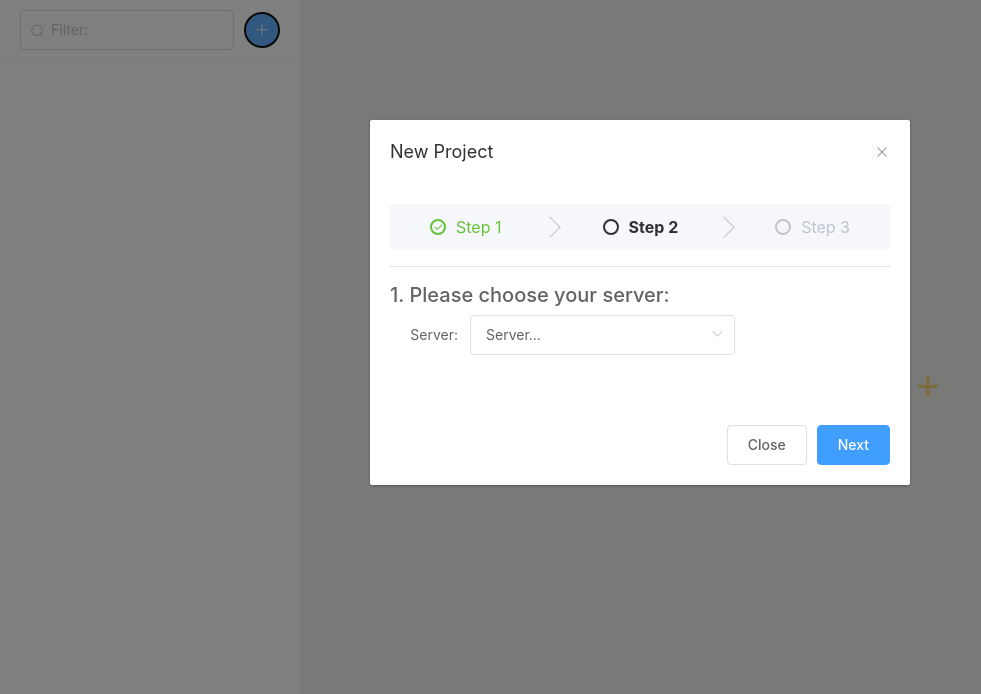
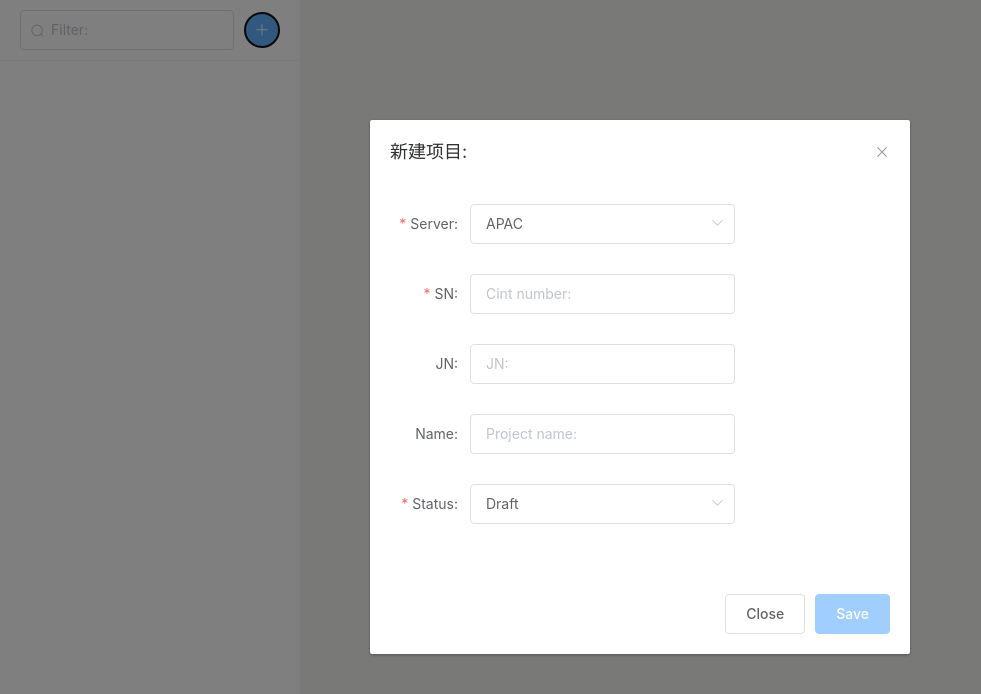
Before and after one commit to WuYunYung/generator-plus, a Vue app: page / in a window 1280 px wide. Both pictures are taken after a click on the button "New". Shown: the top 694 px of the page, without its empty margins (0-981 px from the left). Built offline with nearby package versions, Linux system fonts and the light colour scheme.

Commit message:
实现了新增项目的功能

```diff
--- a/package.json
+++ b/package.json
@@ -27,11 +27,10 @@
     "bootstrap": "^4.5.0",
     "eslint": "^6.7.2",
     "eslint-plugin-vue": "^6.2.2",
-    "jquery": "^3.5.1",
     "node-sass": "^5.0.0",
     "popper.js": "^1.16.1",
     "sass-loader": "^10.1.0",
-    "vue-template-compiler": "^2.6.11"
+    "vue-template-compiler": "^2.6.12"
   },
   "eslintConfig": {
     "root": true,
--- a/src/App.vue
+++ b/src/App.vue
@@ -1,33 +1,20 @@
 <template>
-  <el-container id="app">
-    <el-aside :span="6" class="shadow-sm">
-      <terminal />
-    </el-aside>
-    <el-container :span="18">
-      <router-view></router-view>
-    </el-container>
-  </el-container>
+  <div id="app">
+    <router-view></router-view>
+  </div>
 </template>
 
 <style lang="scss" scoped>
 #app {
   width: 100vw;
   height: 100vh;
-  & > .el-aside {
-    background: #ffffff;
-  }
-  & > .el-container {
-    background: #f3f2f1;
-  }
 }
 </style>
 
 <script>
-import terminal from "./components/Terminal";
-
 export default {
-  components: {
-    terminal
+  mounted(){
+    this.$store.commit('initProjects')
   }
-};
+}
 </script>
--- a/src/components/Terminal/new.vue
+++ /dev/null
@@ -1,138 +0,0 @@
-<template>
-  <el-col class="new">
-    <el-button
-      type="primary"
-      size="medium"
-      icon="el-icon-plus"
-      circle
-      title="New"
-      @click="newDialog"
-    />
-
-    <el-dialog
-      title="New Project"
-      :visible.sync="visible"
-      :destroy-on-close="false"
-      :width="dialogWidth"
-    >
-      <el-container span="24">
-        <el-col>
-          <el-row>
-            <el-steps :active="active" finish-status="success" simple>
-              <el-step title="Step 1"></el-step>
-              <el-step title="Step 2"></el-step>
-              <el-step title="Step 3"></el-step>
-            </el-steps>
-          </el-row>
-          <hr />
-          <el-row>
-            <el-form :model="project" :label-position="'right'" :label-width="formLabelWidth">
-              <div class="form-item" v-if="active===1">
-                <h5>1. Please choose your server:</h5>
-                <el-form-item label="Server:">
-                  <el-select v-model="project.server" placeholder="Serve">
-                    <el-option label="Server..." value="0" disabled></el-option>
-                    <el-option label="APAC" value="1"></el-option>
-                    <el-option label="BUILD" value="2"></el-option>
-                    <el-option label="DEV" value="3"></el-option>
-                    <el-option label="RU" value="4"></el-option>
-                    <el-option label="PD" value="5"></el-option>
-                  </el-select>
-                </el-form-item>
-              </div>
-              <div class="form-item" v-if="active===2">
-                <h5>2. Please enter project information：</h5>
-                <el-form-item label="SN:" :required="true">
-                  <el-input v-model="project.sn"></el-input>
-                </el-form-item>
-                <el-form-item label="JN:">
-                  <el-input v-model="project.jn"></el-input>
-                </el-form-item>
-                <el-form-item label="Name:">
-                  <el-input v-model="project.name"></el-input>
-                </el-form-item>
-                <el-form-item label="Status:">
-                  <el-select v-model="project.status" placeholder="Status">
-                    <el-option label="Draft" value="1"></el-option>
-                    <el-option label="Live" value="2"></el-option>
-                    <el-option label="Close" value="3"></el-option>
-                  </el-select>
-                </el-form-item>
-              </div>
-              <div class="form-item" v-if="active===3">
-                <h5>3. Please check the above information：</h5>
-              </div>
-            </el-form>
-          </el-row>
-        </el-col>
-      </el-container>
-      <div slot="footer" class="dialog-footer">
-        <el-button @click="close">Close</el-button>
-        <el-button type="primary" @click="next" v-if="active<3" :disabled="disableNext">Next</el-button>
-        <el-button type="primary" @click="close" v-if="active===3">Save</el-button>
-      </div>
-    </el-dialog>
-  </el-col>
-</template>
-
-<style lang="scss" scoped>
-.el-input__inner {
-  max-width: 140px;
-}
-</style>
-
-<script>
-const item = {
-  sn: "",
-  jn: "",
-  name: "",
-  server: "0",
-  status: "1",
-  date: 0,
-  snComment: ""
-};
-export default {
-  computed:{
-
-  },
-  data() {
-    return {
-      visible: false,
-      active: 1,
-      project: { ...item },
-      formLabelWidth: "80px",
-      dialogWidth: "540px"
-    };
-  },
-  mounted() {
-    // Element UI Dialog 自適應
-    window.onresize = () => {
-      return (() => {
-        this.setDialogWidth();
-      })();
-    };
-  },
-  methods: {
-    newDialog() {
-      this.visible = true;
-      this.active = 1;
-      this.project = { ...item };
-    },
-    next() {
-      this.active++;
-    },
-    close() {
-      this.visible = false;
-    },
-    setDialogWidth() {
-      let windowSize = document.body.clientWidth;
-      const defaultWidth = 540; // 預設寬度
-      if (windowSize < defaultWidth) {
-        this.dialogWidth = "100%";
-      } else {
-        this.dialogWidth = defaultWidth + "px";
-      }
-    }
-  },
-};
-</script>
--- a/src/store/index.js
+++ b/src/store/index.js
@@ -5,11 +5,18 @@ Vue.use(Vuex)
 
 export default new Vuex.Store({
   state: {
-    projects: localStorage.getItem("projects")
-    ? JSON.parse(localStorage.getItem("projects"))
-    : [],
+    projects: [],
   },
   mutations: {
+    initProjects(state){
+      state.projects=localStorage.getItem("projects")
+      ? JSON.parse(localStorage.getItem("projects"))
+      : [];
+    },
+    addProject(state,project){
+      state.projects.push({...project});
+      localStorage.setItem("projects",JSON.stringify(state.projects));
+    }
   },
   actions: {
   },
--- a/src/views/Home.vue
+++ b/src/views/Home.vue
@@ -1,38 +1,39 @@
 <template>
-  <el-container class="home">
-    <el-row :span="24" class="logo">
-      <span class="display-4">
-        Generator
-        <sup class="text-warning">
-          <b>+</b>
-        </sup>
-      </span>
-    </el-row>
-  </el-container>
+  <div id="home">
+    <el-container :span="24">
+      <el-aside :span="6" class="shadow-sm">
+        <terminal />
+      </el-aside>
+      <el-container :span="18">
+        <router-view></router-view>
+      </el-container>
+    </el-container>
+  </div>
 </template>
 
 <style lang="scss" scoped>
-.home {
+#home {
   width: 100%;
   height: 100%;
-  display: flex;
-  justify-content: center;
-  align-items: center;
-}
-
-.logo{
-  opacity: 0.5;
+  & > .el-container {
+    width: 100%;
+    height: 100%;
+    & > .el-aside {
+      background: #ffffff;
+    }
+    & > .el-container {
+      background: #f3f2f1;
+    }
+  }
 }
 </style>
 
 <script>
-// @ is an alias to /src
-// import HelloWorld from '@/components/HelloWorld.vue'
+import terminal from "./Terminal";
 
 export default {
-  name: "Home",
   components: {
-    // HelloWorld
-  }
+    terminal,
+  },
 };
 </script>
--- /dev/null
+++ b/src/views/Terminal/new.vue
@@ -0,0 +1,132 @@
+<template>
+  <el-col class="new">
+    <el-button
+      type="primary"
+      size="medium"
+      icon="el-icon-plus"
+      circle
+      title="New"
+      @click="newDialog"
+    />
+
+    <el-dialog
+      title="新建项目:"
+      :visible.sync="visible"
+      :destroy-on-close="false"
+      :width="dialogWidth"
+    >
+      <el-container :span="24">
+        <el-form
+          :model="project"
+          :label-position="'right'"
+          :label-width="formLabelWidth"
+        >
+          <el-form-item label="Server:" :required="true">
+            <el-select v-model="project.server">
+              <el-option label="APAC" value="1"></el-option>
+              <el-option label="BUILD" value="2"></el-option>
+              <el-option label="DEV" value="3"></el-option>
+              <el-option label="RU" value="4"></el-option>
+              <el-option label="PD" value="5"></el-option>
+            </el-select>
+          </el-form-item>
+          <el-form-item label="SN:" :required="true">
+            <el-input
+              v-model="project.sn"
+              placeholder="Cint number:"
+            ></el-input>
+          </el-form-item>
+          <el-form-item label="JN:">
+            <el-input v-model="project.jn" placeholder="JN:"></el-input>
+          </el-form-item>
+          <el-form-item label="Name:">
+            <el-input
+              v-model="project.name"
+              placeholder="Project name:"
+            ></el-input>
+          </el-form-item>
+          <el-form-item label="Status:" :required="true">
+            <el-select v-model="project.status" placeholder="Status">
+              <el-option label="Draft" value="1"></el-option>
+              <el-option label="Live" value="2"></el-option>
+              <el-option label="Close" value="3"></el-option>
+            </el-select>
+          </el-form-item>
+        </el-form>
+      </el-container>
+      <div slot="footer" class="dialog-footer">
+        <el-button @click="close">Close</el-button>
+        <el-button type="primary" @click="save" :disabled="check"
+          >Save</el-button
+        >
+      </div>
+    </el-dialog>
+  </el-col>
+</template>
+
+<style lang="scss" scoped>
+.el-input__inner {
+  max-width: 140px;
+}
+</style>
+
+<script>
+const item = {
+  sn: "",
+  jn: "",
+  name: "",
+  server: "1",
+  status: "1",
+  date: 0,
+  snComment: "",
+};
+export default {
+  data() {
+    return {
+      visible: false,
+      project: { ...item },
+      formLabelWidth: "80px",
+      dialogWidth: "540px",
+    };
+  },
+  computed:{
+    check(){return !this.project.sn.length},
+  },
+  mounted() {
+    // Element UI Dialog 自適應
+    window.onresize = () => {
+      return (() => {
+        this.setDialogWidth();
+      })();
+    };
+  },
+  methods: {
+    newDialog() {
+      this.visible = true;
+      this.project = { ...item };
+    },
+    close() {
+      this.visible = false;
+    },
+    setDialogWidth() {
+      let windowSize = document.body.clientWidth;
+      const defaultWidth = 540; // 預設寬度
+      if (windowSize < defaultWidth) {
+        this.dialogWidth = "100%";
+      } else {
+        this.dialogWidth = defaultWidth + "px";
+      }
+    },
+    save(){
+      this.$store.commit('addProject',{...this.project});
+      this.close();
+    }
+  },
+  watch: {
+    "project.sn": function (val) {
+      this.project.sn =
+        this.project.server === "3" ? val : val.replace(/[^\d]/gi, "");
+    },
+  },
+};
+</script>
```
Also changed, not shown: src/views/Terminal/index.vue (renamed from src/components/Terminal/index.vue), 1 other file (tests, documents, lock files or other folders).
